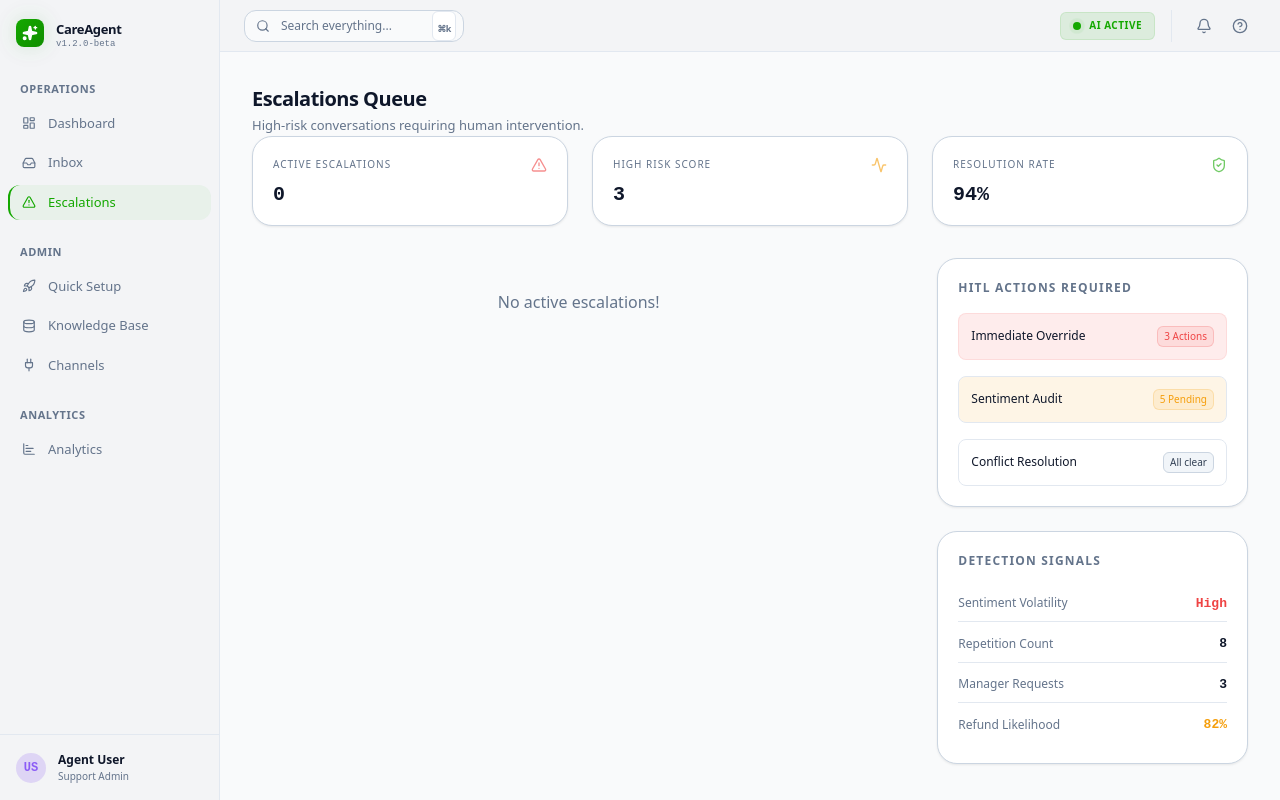
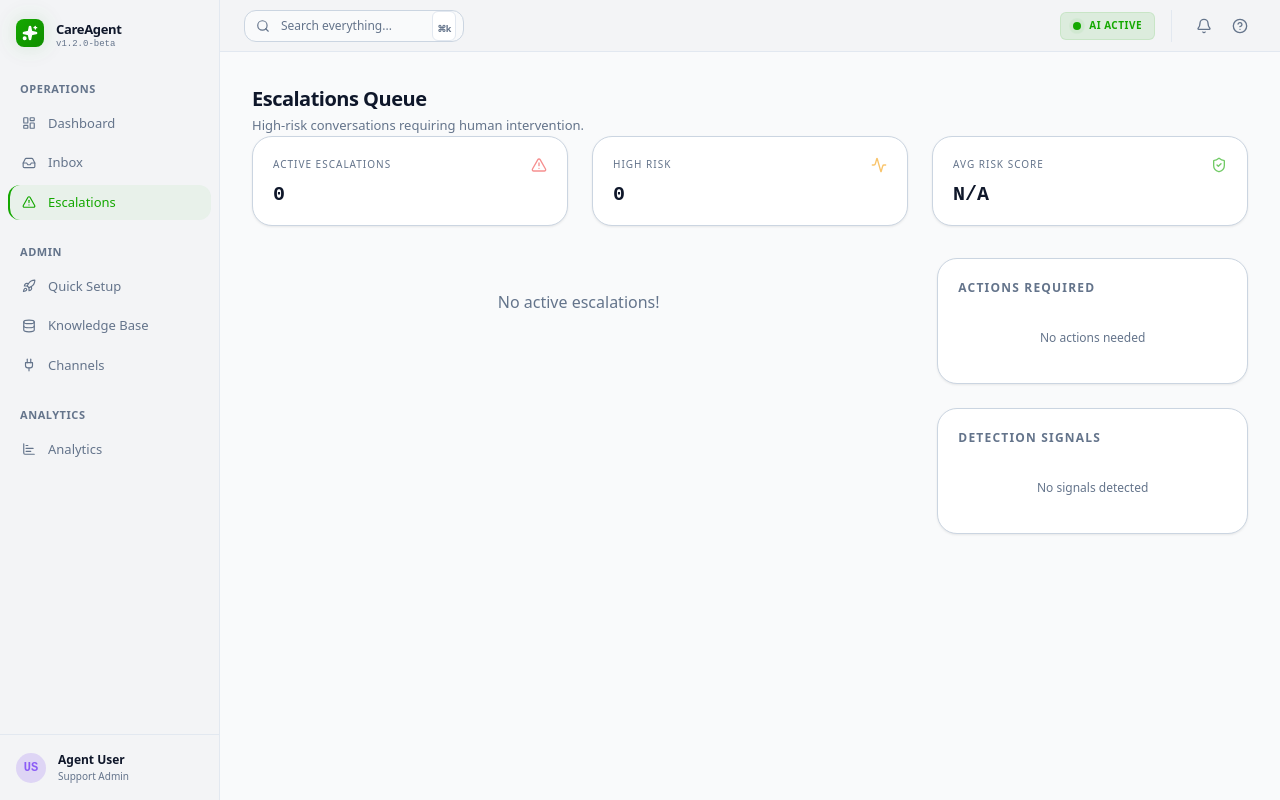
Before and after one commit to AsadRandhawa/careagent-ai-fe, a React (Vite) app: page /escalations in a window 1280 px wide. Built offline with nearby package versions, Linux system fonts and the light colour scheme.

Commit message:
Add files via upload

```diff
--- a/src/screens/Escalations.tsx
+++ b/src/screens/Escalations.tsx
@@ -8,16 +8,59 @@ import { Badge } from "../components/ui/Badge";
 import { Button } from "../components/ui/Button";
 import { Avatar } from "../components/ui/Avatar";
 import { ProgressBar } from "../components/ui/ProgressBar";
-import { AlertTriangle, ShieldCheck, Activity, UserCheck, MessageCircleWarning } from "lucide-react";
+import { AlertTriangle, ShieldCheck, Activity, UserCheck, MessageCircleWarning, X, Eye, Zap } from "lucide-react";
 import { useAppStore } from "../store";
 import { cn } from "@/src/lib/utils";
+import { useNavigate } from "react-router-dom";
+
+// Derive a risk score from ticket content/reason
+const getRiskScore = (ticket: any, reason: string): number => {
+  let score = 60; // base score for any escalation
+  const text = (reason + " " + (ticket.subject || "") + " " + (ticket.content || "")).toLowerCase();
+  if (text.includes("refund") || text.includes("money")) score += 15;
+  if (text.includes("urgent") || text.includes("immediately")) score += 10;
+  if (text.includes("legal") || text.includes("lawyer") || text.includes("sue")) score += 20;
+  if (text.includes("angry") || text.includes("furious") || text.includes("terrible")) score += 10;
+  if (text.includes("cancel") || text.includes("unsubscribe")) score += 8;
+  if (text.includes("fraud") || text.includes("scam") || text.includes("fake")) score += 15;
+  return Math.min(score, 99);
+};
 
 export const Escalations = () => {
-  const { tickets, aiDrafts, isFetchingTickets, takeOverTicket } = useAppStore();
+  const navigate = useNavigate();
+  const { tickets, aiDrafts, isFetchingTickets, takeOverTicket, setTickets, setAiDrafts } = useAppStore();
 
   const escalatedTickets = tickets.filter(
-    ticket => ticket.status === "escalated" || aiDrafts[ticket.id]?.status === "escalated"
+    ticket => ticket.status === "escalated" || (aiDrafts && aiDrafts[ticket.id]?.status === "escalated")
   );
+
+  const highRiskCount = escalatedTickets.filter(t => {
+    const reason = aiDrafts[t.id]?.reason || "";
+    return getRiskScore(t, reason) >= 75;
+  }).length;
+
+  // Derive detection signals from actual escalated tickets
+  const sentimentVolatility = escalatedTickets.length > 3 ? "High" : escalatedTickets.length > 1 ? "Medium" : "Low";
+  const sentimentColor = sentimentVolatility === "High" ? "text-danger" : sentimentVolatility === "Medium" ? "text-warn" : "text-success";
+  const refundCount = escalatedTickets.filter(t =>
+    ((aiDrafts[t.id]?.reason || "") + (t.subject || "") + (t.content || "")).toLowerCase().includes("refund")
+  ).length;
+  const refundLikelihood = escalatedTickets.length > 0 ? Math.round((refundCount / escalatedTickets.length) * 100) : 0;
+
+  const handleDismiss = (ticketId: string) => {
+    // Move back to inbox as normal ticket
+    setTickets((prev: any[]) => prev.map(t => t.id === ticketId ? { ...t, status: "new" } : t));
+    setAiDrafts((prev: any) => {
+      const d = { ...prev };
+      if (d[ticketId]) d[ticketId] = { ...d[ticketId], status: "draft" };
+      return d;
+    });
+  };
+
+  const handleReviewLogs = (ticketId: string) => {
+    navigate(`/inbox?ticket=${ticketId}`);
+  };
+
   return (
     <motion.div
       initial={{ opacity: 0, scale: 0.99 }}
@@ -31,8 +74,8 @@ export const Escalations = () => {
 
       <div className="grid grid-cols-3 gap-6 mb-8">
         <MetricCard label="Active Escalations" value={escalatedTickets.length} icon={<AlertTriangle size={16} className="text-danger" />} />
-        <MetricCard label="High Risk Score" value="3" icon={<Activity size={16} className="text-warn" />} />
-        <MetricCard label="Resolution Rate" value="94%" icon={<ShieldCheck size={16} className="text-success" />} />
+        <MetricCard label="High Risk" value={highRiskCount} icon={<Activity size={16} className="text-warn" />} />
+        <MetricCard label="Avg Risk Score" value={escalatedTickets.length > 0 ? Math.round(escalatedTickets.reduce((sum, t) => sum + getRiskScore(t, aiDrafts[t.id]?.reason || ""), 0) / escalatedTickets.length) + "%" : "N/A"} icon={<ShieldCheck size={16} className="text-success" />} />
       </div>
 
       <div className="grid grid-cols-1 lg:grid-cols-3 gap-8">
@@ -44,7 +87,7 @@ export const Escalations = () => {
           ) : escalatedTickets.map((ticket) => {
             const draftInfo = aiDrafts[ticket.id];
             const reason = draftInfo?.reason || "Flagged for manual review";
-            const score = 85; // Just a placeholder risk score since it's escalated
+            const score = getRiskScore(ticket, reason);
 
             return (
               <Card key={ticket.id} className="relative ring-1 ring-danger/10">
@@ -53,15 +96,15 @@ export const Escalations = () => {
                   <div className="flex-1">
                     <div className="flex items-center justify-between mb-2">
                       <h3 className="text-[15px] font-bold text-text-primary">{ticket.customerName}</h3>
-                      <Badge variant="danger" size="sm">Urgent</Badge>
+                      <Badge variant={score >= 80 ? "danger" : "warn"} size="sm">
+                        {score >= 80 ? "Critical" : "Urgent"}
+                      </Badge>
                     </div>
 
                     <div className="mb-4">
                       <div className="flex justify-between items-end mb-2">
                         <span className="text-[11px] font-bold text-text-muted uppercase">Risk Score</span>
-                        <span className="text-[13px] font-mono font-bold text-danger">
-                          {score}/100
-                        </span>
+                        <span className="text-[13px] font-mono font-bold text-danger">{score}/100</span>
                       </div>
                       <ProgressBar value={score} color="bg-danger" />
                     </div>
@@ -74,9 +117,15 @@ export const Escalations = () => {
                     </div>
 
                     <div className="flex items-center gap-2">
-                      <Button variant="danger" size="sm" onClick={() => takeOverTicket(ticket.id)}>Take Over</Button>
-                      <Button variant="ghost" size="sm">Dismiss Flag</Button>
-                      <Button variant="ghost" size="sm">Review Logs</Button>
+                      <Button variant="danger" size="sm" onClick={() => takeOverTicket(ticket.id)}>
+                        <UserCheck size={13} className="mr-1" /> Take Over
+                      </Button>
+                      <Button variant="ghost" size="sm" onClick={() => handleDismiss(ticket.id)}>
+                        <X size={13} className="mr-1" /> Dismiss Flag
+                      </Button>
+                      <Button variant="ghost" size="sm" onClick={() => handleReviewLogs(ticket.id)}>
+                        <Eye size={13} className="mr-1" /> Review in Inbox
+                      </Button>
                     </div>
                   </div>
                 </div>
@@ -87,31 +136,41 @@ export const Escalations = () => {
 
         <div className="space-y-6">
           <Card>
-            <h3 className="text-[12px] font-bold text-text-muted uppercase tracking-widest mb-4">HITL Actions Required</h3>
+            <h3 className="text-[12px] font-bold text-text-muted uppercase tracking-widest mb-4">Actions Required</h3>
             <div className="space-y-4">
+              {escalatedTickets.length > 0 ? (
+                <>
                   <div className="flex items-center justify-between p-3 rounded-lg bg-danger-faint border border-danger/10">
-                <span className="text-[12px] font-medium text-text-primary">Immediate Override</span>
-                <Badge variant="danger" size="xs">3 Actions</Badge>
+                    <span className="text-[12px] font-medium text-text-primary">Needs Immediate Response</span>
+                    <Badge variant="danger" size="xs">{escalatedTickets.filter(t => getRiskScore(t, aiDrafts[t.id]?.reason||"") >= 80).length} tickets</Badge>
                   </div>
                   <div className="flex items-center justify-between p-3 rounded-lg bg-warn-faint border border-border-faint">
-                <span className="text-[12px] font-medium text-text-primary">Sentiment Audit</span>
-                <Badge variant="warn" size="xs">5 Pending</Badge>
+                    <span className="text-[12px] font-medium text-text-primary">Review Pending</span>
+                    <Badge variant="warn" size="xs">{escalatedTickets.filter(t => getRiskScore(t, aiDrafts[t.id]?.reason||"") < 80).length} tickets</Badge>
                   </div>
                   <div className="flex items-center justify-between p-3 rounded-lg bg-surface border border-border-faint">
-                <span className="text-[12px] font-medium text-text-primary">Conflict Resolution</span>
-                <Badge variant="default" size="xs">All clear</Badge>
+                    <span className="text-[12px] font-medium text-text-primary">Refund Requests</span>
+                    <Badge variant="default" size="xs">{refundCount} tickets</Badge>
                   </div>
+                </>
+              ) : (
+                <p className="text-[12px] text-text-muted text-center py-4">No actions needed</p>
+              )}
             </div>
           </Card>
 
           <Card>
             <h3 className="text-[12px] font-bold text-text-muted uppercase tracking-widest mb-4">Detection Signals</h3>
+            {escalatedTickets.length > 0 ? (
               <div className="space-y-1">
-              <StatRow label="Sentiment Volatility" value="High" valueColor="text-danger" />
-              <StatRow label="Repetition Count" value="8" />
-              <StatRow label="Manager Requests" value="3" />
-              <StatRow label="Refund Likelihood" value="82%" valueColor="text-warn" />
+                <StatRow label="Sentiment Volatility" value={sentimentVolatility} valueColor={sentimentColor} />
+                <StatRow label="Active Escalations" value={String(escalatedTickets.length)} />
+                <StatRow label="High Risk Tickets" value={String(highRiskCount)} />
+                <StatRow label="Refund Likelihood" value={refundLikelihood + "%"} valueColor={refundLikelihood > 50 ? "text-warn" : "text-text-primary"} />
               </div>
+            ) : (
+              <p className="text-[12px] text-text-muted text-center py-4">No signals detected</p>
+            )}
           </Card>
         </div>
       </div>
--- a/src/store.ts
+++ b/src/store.ts
@@ -98,15 +98,16 @@ export const useAppStore = create<AppState>((set, get) => ({
     set((state) => ({
       documents: typeof updater === 'function' ? updater(state.documents) : updater,
     }));
+    // Documents save is triggered explicitly by the KB page
     get().saveKnowledgeBase();
   },
 
   // ── Brand / Identity ───────────────────────────────────
   brandVoice: 'Professional, concise, but friendly. Use emojis occasionally.',
-  setBrandVoice: (brandVoice) => { set({ brandVoice }); get().saveKnowledgeBase(); },
+  setBrandVoice: (brandVoice) => { set({ brandVoice }); },
 
   businessIdentity: 'We are a fast-growing SaaS company that sells productivity software. Our customers are busy professionals.',
-  setBusinessIdentity: (businessIdentity) => { set({ businessIdentity }); get().saveKnowledgeBase(); },
+  setBusinessIdentity: (businessIdentity) => { set({ businessIdentity }); },
 
   // ── Tickets (live inbox) ───────────────────────────────
   tickets: [],
```
Also changed, not shown: src/screens/Onboarding.tsx (+28 -4 lines). Lines whose indentation alone changed are shown as unchanged.
